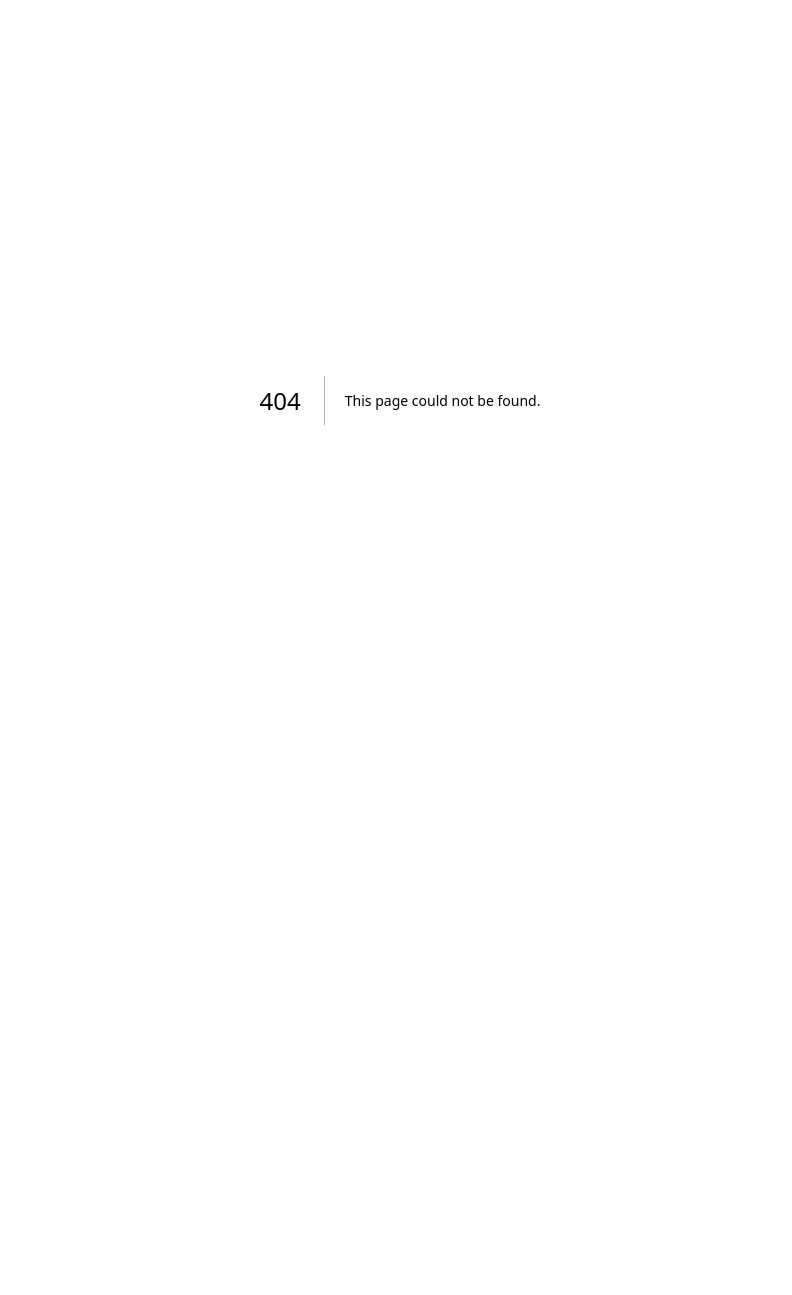
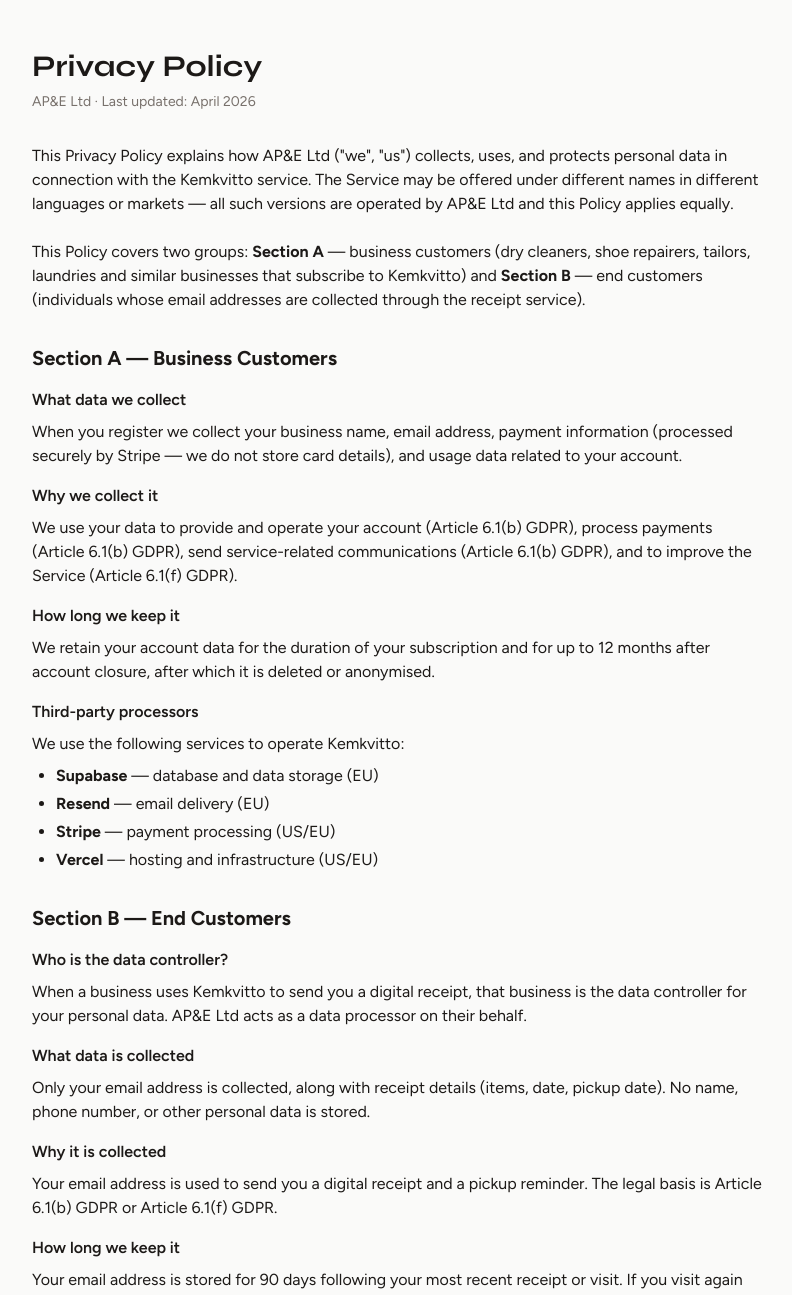
Before and after one commit to chjherlin/kemkvitto, a Next.js app in the folder kemkvitto-app/: page /privacy in a window 1280 px wide. Before the commit this address had no page. Shown: the top 1295 px of the page, without its empty margins (240-1032 px from the left). Before the commit the page ends 800 px from the top, so only its background shows below. Built offline with nearby package versions, Linux system fonts and the light colour scheme.

Commit message:
Add Privacy Policy page component
This component serves as the Privacy Policy page for the Kemkvitto service, detailing data collection, usage, and user rights.

```diff
--- /dev/null
+++ b/kemkvitto-app/src/app/privacy/page.tsx
@@ -0,0 +1,65 @@
+export default function PrivacyPage() {
+  return (
+    <div className="mx-auto max-w-3xl px-4 py-12" style={{ color: "var(--text)" }}>
+      <h1 className="mb-2 text-3xl font-bold" style={{ fontFamily: "'Syne', sans-serif" }}>Privacy Policy</h1>
+      <p className="mb-8 text-sm" style={{ color: "var(--text-muted)" }}>AP&amp;E Ltd · Last updated: April 2026</p>
+
+      <p className="mb-6">This Privacy Policy explains how AP&amp;E Ltd ("we", "us") collects, uses, and protects personal data in connection with the Kemkvitto service. The Service may be offered under different names in different languages or markets — all such versions are operated by AP&amp;E Ltd and this Policy applies equally.</p>
+
+      <p className="mb-8">This Policy covers two groups: <strong>Section A</strong> — business customers (dry cleaners, shoe repairers, tailors, laundries and similar businesses that subscribe to Kemkvitto) and <strong>Section B</strong> — end customers (individuals whose email addresses are collected through the receipt service).</p>
+
+      <h2 className="mb-4 text-xl font-bold">Section A — Business Customers</h2>
+
+      <h3 className="mb-2 font-semibold">What data we collect</h3>
+      <p className="mb-4">When you register we collect your business name, email address, payment information (processed securely by Stripe — we do not store card details), and usage data related to your account.</p>
+
+      <h3 className="mb-2 font-semibold">Why we collect it</h3>
+      <p className="mb-4">We use your data to provide and operate your account (Article 6.1(b) GDPR), process payments (Article 6.1(b) GDPR), send service-related communications (Article 6.1(b) GDPR), and to improve the Service (Article 6.1(f) GDPR).</p>
+
+      <h3 className="mb-2 font-semibold">How long we keep it</h3>
+      <p className="mb-4">We retain your account data for the duration of your subscription and for up to 12 months after account closure, after which it is deleted or anonymised.</p>
+
+      <h3 className="mb-2 font-semibold">Third-party processors</h3>
+      <p className="mb-2">We use the following services to operate Kemkvitto:</p>
+      <ul className="mb-8 list-disc pl-6 space-y-1">
+        <li><strong>Supabase</strong> — database and data storage (EU)</li>
+        <li><strong>Resend</strong> — email delivery (EU)</li>
+        <li><strong>Stripe</strong> — payment processing (US/EU)</li>
+        <li><strong>Vercel</strong> — hosting and infrastructure (US/EU)</li>
+      </ul>
+
+      <h2 className="mb-4 text-xl font-bold">Section B — End Customers</h2>
+
+      <h3 className="mb-2 font-semibold">Who is the data controller?</h3>
+      <p className="mb-4">When a business uses Kemkvitto to send you a digital receipt, that business is the data controller for your personal data. AP&amp;E Ltd acts as a data processor on their behalf.</p>
+
+      <h3 className="mb-2 font-semibold">What data is collected</h3>
+      <p className="mb-4">Only your email address is collected, along with receipt details (items, date, pickup date). No name, phone number, or other personal data is stored.</p>
+
+      <h3 className="mb-2 font-semibold">Why it is collected</h3>
+      <p className="mb-4">Your email address is used to send you a digital receipt and a pickup reminder. The legal basis is Article 6.1(b) GDPR or Article 6.1(f) GDPR.</p>
+
+      <h3 className="mb-2 font-semibold">How long we keep it</h3>
+      <p className="mb-4">Your email address is stored for 90 days following your most recent receipt or visit. If you visit again before that period expires, the 90-day period renews. We perform regular automatic purges to minimise data retention.</p>
+
+      <h3 className="mb-2 font-semibold">Your rights</h3>
+      <p className="mb-8">Under GDPR you have the right to access, correct, or delete your data, object to processing, and lodge a complaint with your local data protection authority. Contact us at <a href="mailto:legal@kemkvitto.se" className="underline">legal@kemkvitto.se</a>.</p>
+
+      <h2 className="mb-4 text-xl font-bold">Cookies</h2>
+      <p className="mb-2">We use two types of cookies:</p>
+      <ul className="mb-8 list-disc pl-6 space-y-1">
+        <li><strong>Strictly necessary</strong> — required for login sessions and security. Cannot be declined.</li>
+        <li><strong>Analytics</strong> — anonymised page view and visitor statistics via Vercel Analytics. Can be declined via the cookie banner.</li>
+      </ul>
+
+      <h2 className="mb-4 text-xl font-bold">Data Security</h2>
+      <p className="mb-8">We implement appropriate technical and organisational measures to protect personal data. All data is transmitted over encrypted connections (HTTPS).</p>
+
+      <h2 className="mb-4 text-xl font-bold">Changes to This Policy</h2>
+      <p className="mb-8">We may update this Policy from time to time. Business customers will be notified of material changes by email.</p>
+
+      <h2 className="mb-4 text-xl font-bold">Contact</h2>
+      <p>legal@kemkvitto.se<br />AP&amp;E Ltd, 5-9 Main Street, Gibraltar GX11 1AA</p>
+    </div>
+  );
+}
```
